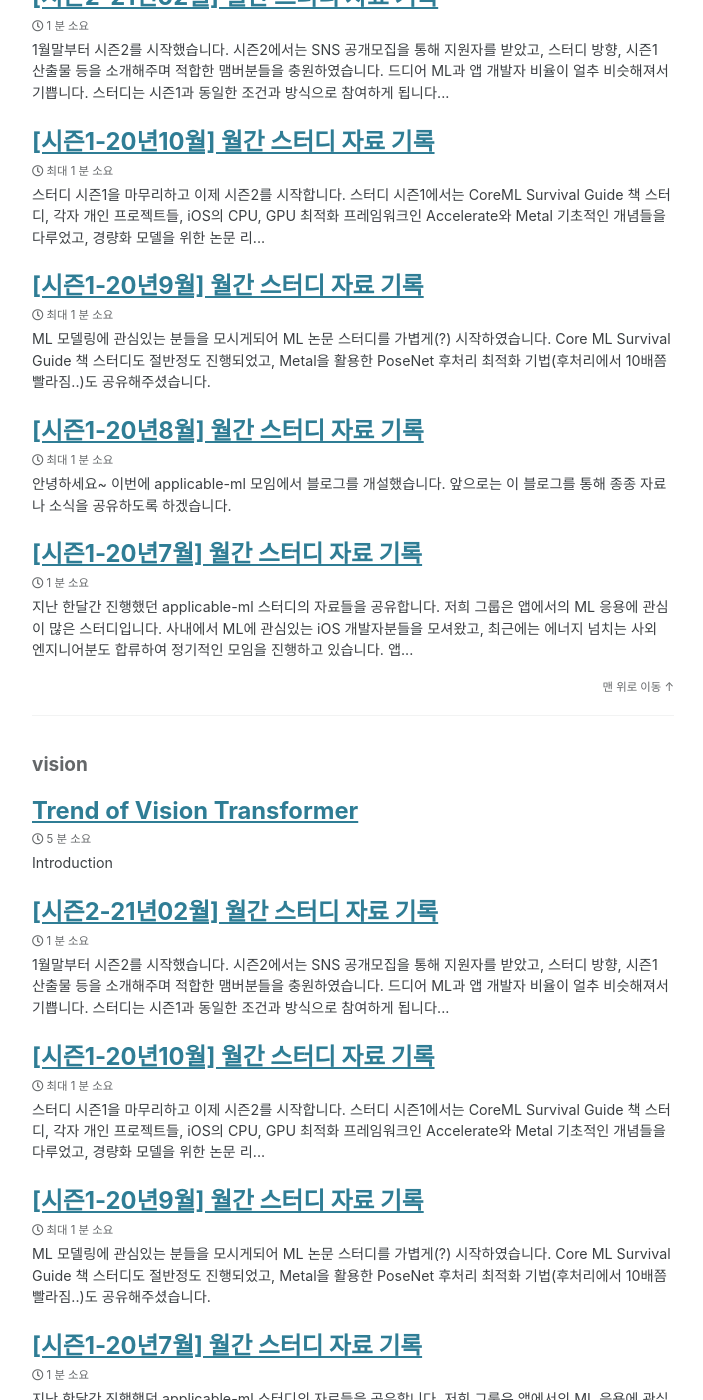
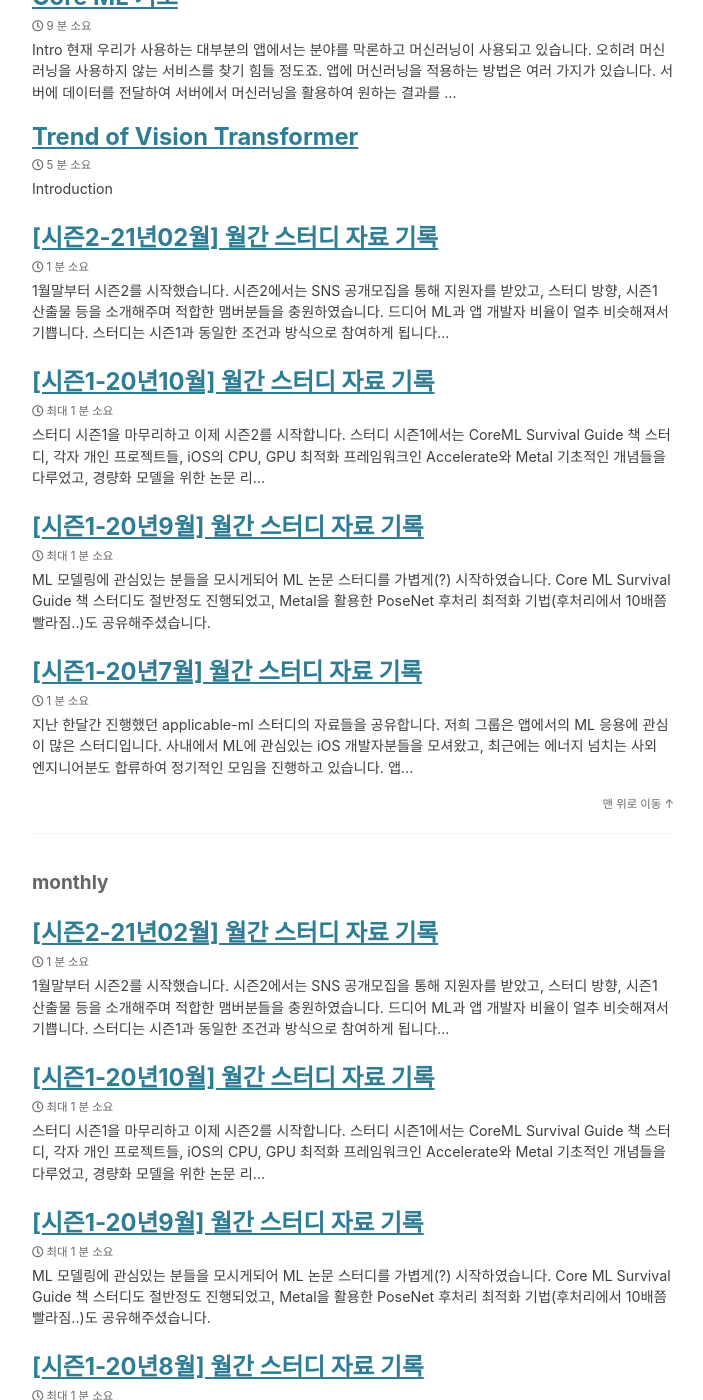
Before and after one commit to applicable-ml/applicable-ml.github.io, a Jekyll site: the page built from tags.md, in a window 1280 px wide and 1400 px high, scrolled down 1540 px. Shown: the whole window, without its empty margins (287-990 px from the left). Built offline with Jekyll 4.4.1, drawn with Linux system fonts in a browser that asks for light colours; cached includes are drawn as plain includes; some of the changed text lies outside the part shown.

Commit message:
feedback by @tucan9389

```diff
--- a/_posts/2022-04-20-core-ml-basic.md
+++ b/_posts/2022-04-20-core-ml-basic.md
@@ -1,20 +1,20 @@
 ---
 title: Core ML 기초
-tags: ['ios', 'ml', 'coreml']
+tags: ['ios', 'ml', 'coreml', 'vision', 'nlp']
 author: "Seonghun Kim"
 ---
 
 ## Intro
   현재 우리가 사용하는 대부분의 앱에서는 분야를 막론하고 머신러닝이 사용되고 있습니다. 오히려 머신러닝을 사용하지 않는 서비스를 찾기 힘들 정도죠. 앱에 머신러닝을 적용하는 방법은 여러 가지가 있습니다. 서버에 데이터를 전달하여 서버에서 머신러닝을 활용하여 원하는 결과를 가져오기도 하고 스마트폰 내에서 모델을 가지고 원하는 결과를 얻을 수도 있습니다.
 
-  이 글에서는 iOS 앱에서 On-device 머신러닝을 적용하는 방법의 하나인 Core ML에 대해 살펴보려고 합니다. Core ML의 기본적인 사용법부터 원격으로 모델을 전달받는 방법 등 처음 Core ML을 앱에 적용할 때 필요한 내용을 다루고 있습니다. Core ML로 앱에 새로운 기능을 제공하고 싶으신 분들에게 도움이 되길 바랍니다.
+  이 글에서는 iOS 앱에서 On-device 머신러닝을 적용하는 방법 중 하나인 Core ML에 대해 살펴보려고 합니다. 커스텀 머신러닝 모델을 사용할 수 있는 Core ML의 기본적인 사용법부터 원격으로 모델을 전달받는 방법 등 처음 Core ML을 앱에 적용할 때 필요한 내용을 다루고 있습니다. Core ML로 앱에 새로운 기능을 제공하고 싶으신 분들에게 도움이 되길 바랍니다.
 
 ## Core ML은 무엇인가?
   [Core ML](https://developer.apple.com/kr/machine-learning/core-ml/)은 머신러닝(Machine Learning)을 Apple platform에서 쉽게 사용할 수 있도록 돕는 프레임워크 입니다. 단지 Apple이 만든 Create ML로 학습한 모델 뿐만 아니라 다양한 도구로 학습한 머신러닝 모델들도 사용이 가능하도록 Core ML 모델로 변환하는 [converter](https://coremltools.readme.io/docs)도 함께 제공하고 있습니다.
 
   Core ML은 [Accelerate](https://developer.apple.com/documentation/accelerate)와 [Metal](https://developer.apple.com/documentation/metal/) framework 기반으로 제작되었으며, On-device 환경에 최적화하여 memory와 전력 사용량을 최소화 하였다고 합니다. 또한, On-device 환경에서 동작하기 때문에 Network 사용이 필요하지 않으며, 사용자 보안과 반응 속도에 도움이 된다고 Apple이 설명하고 있습니다.
 
-  Apple은 Core ML과 더불어 Core ML기반의 4개의 머신러닝 framework를 제공하고 있습니다. 이 framework를 활용하면 학습된 모델이 없더라도 앱에서 머신러닝을 활용한 기능을 구현할 수 있습니다.
+  Apple은 Core ML과 더불어 Core ML기반의 4개의 domain-specific framework도 제공하고 있습니다. 이 framework를 활용하면 학습된 모델이 없더라도 앱에서 머신러닝을 활용한 기능을 구현할 수 있습니다.
 
   이 글에서는 모델의 학습 및 Core ML이 아닌 다른 모델을 Core ML 모델로 변환하는 내용은 포함하지 않습니다. Core ML 모델을 프로젝트에 어떻게 적용할 수 있을지 기본적인 사용법을 다룰 예정입니다.
 
```
